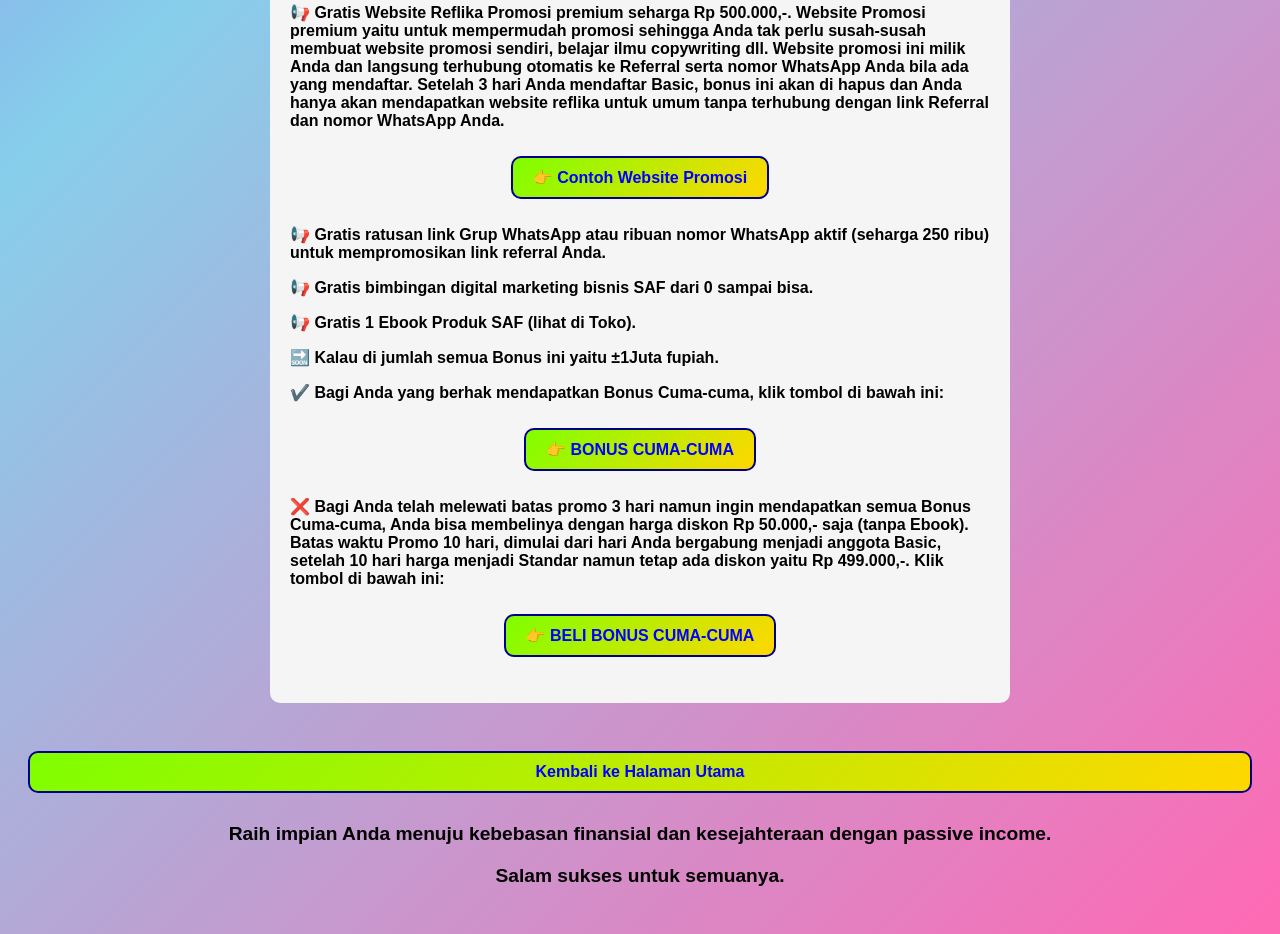
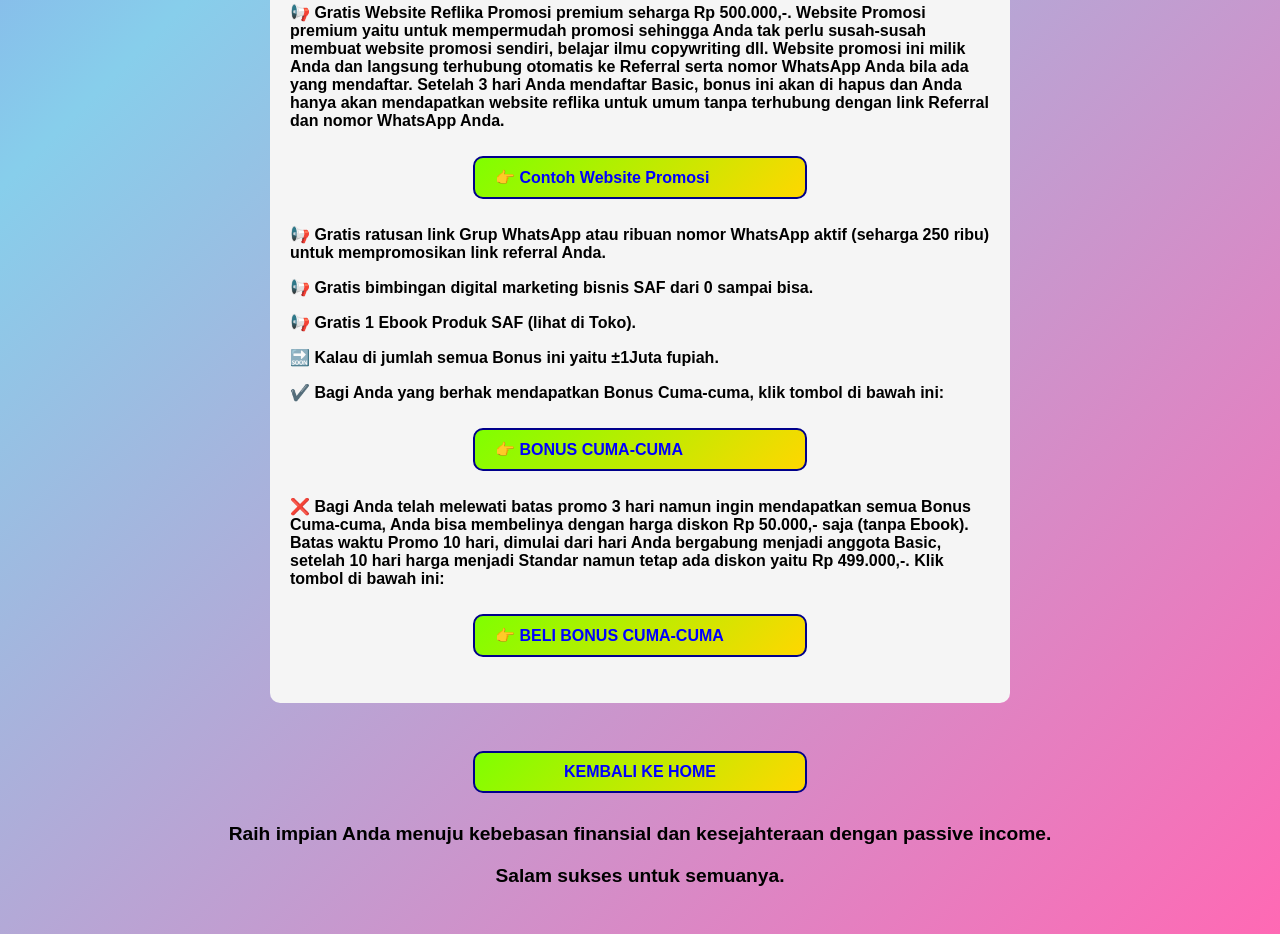
Before and after one commit to SAFF35/Mb3, a plain HTML site: page index.html in a window 1280 px wide. Shown: the part 1838-2772 px from the top of the page. Drawn offline with Linux system fonts and the light colour scheme.

Commit message:
Update index.html

```diff
--- a/index.html
+++ b/index.html
@@ -46,6 +46,7 @@
       border-radius: 10px;
       margin: 10px auto;
       font-size: 1rem;
+      width: 290px;
     }
     .button:hover {
       background-color: #6a11cb;
@@ -121,7 +122,7 @@
   <!-- Tautan -->
   <div>
     <br>
-    <a href="https://SAFF35.github.io/Dashboard" class="button">Kembali ke Halaman Utama</a>
+    <a href="https://SAFF35.github.io/Dashboard" class="button">KEMBALI KE HOME</a>
   </div>
   <!-- Footer -->
   <div class="footer">
```
